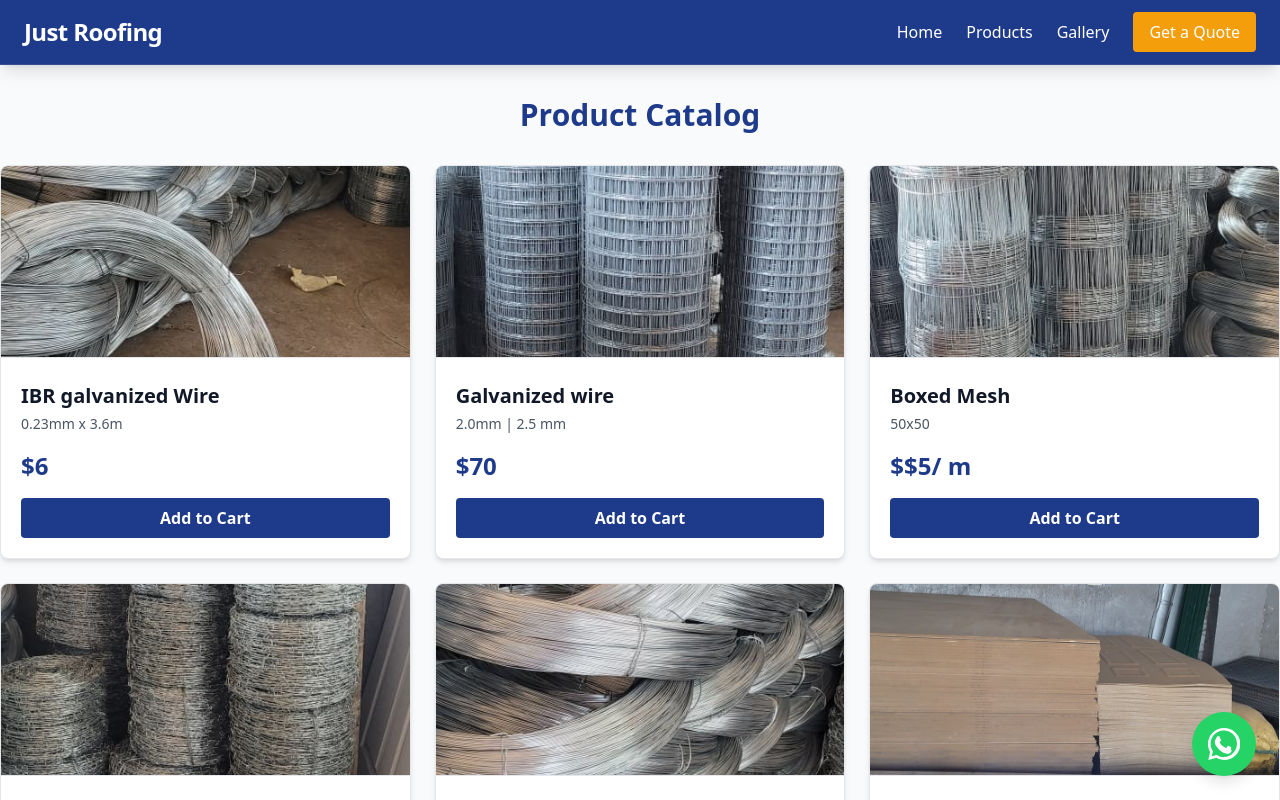
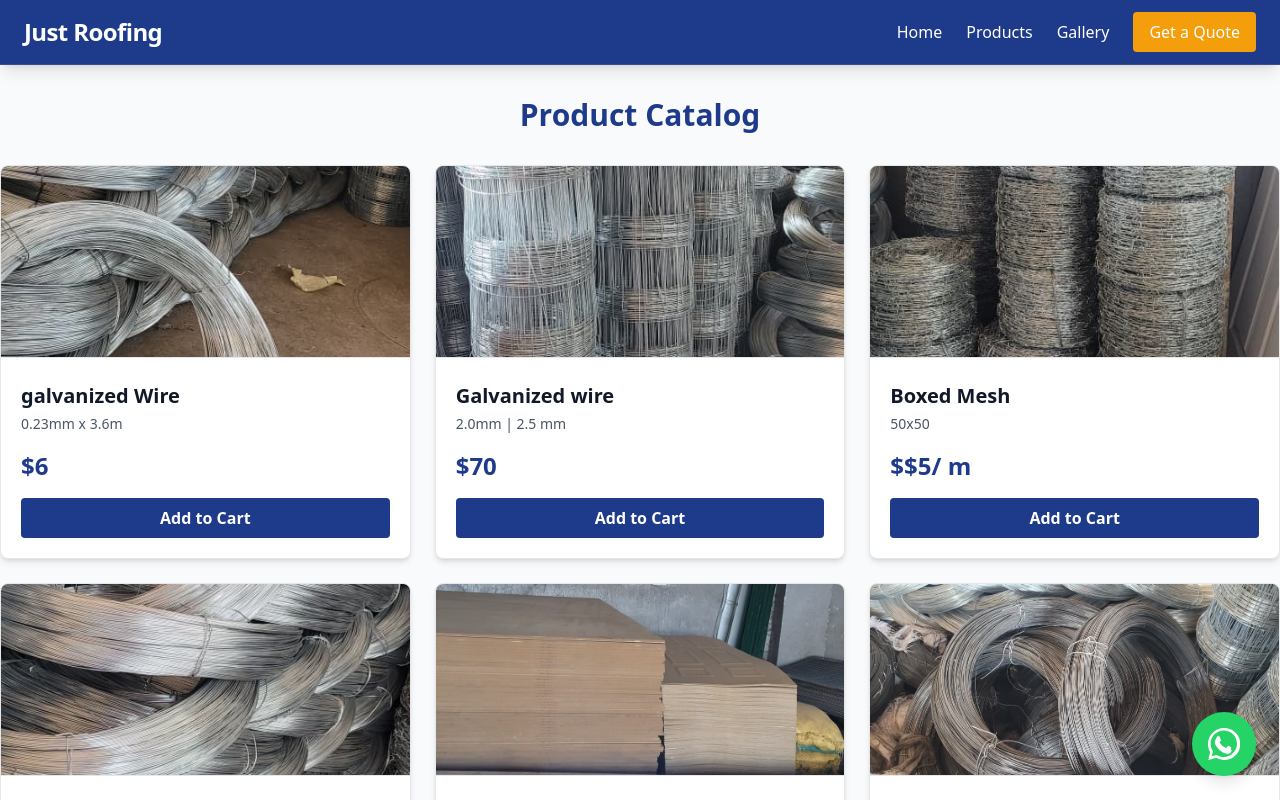
Before and after one commit to TadaisheChibondo/Just_Roofing, a React (Vite) app in the folder frontend/: page /catalog in a window 1280 px wide. Shown: the top 800 px of the page. Built offline with nearby package versions, Linux system fonts and the light colour scheme.

Commit message:
added projects and changed prices on catalog update

```diff
--- a/frontend/src/data.js
+++ b/frontend/src/data.js
@@ -1,7 +1,7 @@
 export const catalogData = [
   {
     id: 2,
-    name: "IBR galvanized Wire",
+    name: "galvanized Wire",
     specification: "0.23mm x 3.6m",
     price: "6",
     image: "/images/2.jpeg",
@@ -11,34 +11,34 @@ export const catalogData = [
     name: "Galvanized wire ",
     specification: "2.0mm | 2.5 mm",
     price: "70",
-    image: "/images/3.jpeg",
+    image: "/images/4.jpeg",
   },
   {
     id: 4,
     name: "Boxed Mesh",
     specification: "50x50 ",
     price: "$5/ m",
-    image: "/images/4.jpeg",
+    image: "/images/5.jpeg",
   },
   {
     id: 5,
     name: "Game Fence",
     specification: "1.5mx100m",
     price: "$85.00",
-    image: "/images/5.jpeg",
+    image: "/images/6.jpeg",
   },
   {
     id: 6,
     name: "Barbed Wire",
     specification: "800m x 50kg",
     price: "70.00",
-    image: "/images/6.jpeg",
+    image: "/images/7.jpeg",
   },
   {
     id: 6,
     name: "Superwood ",
     price: "45.00",
-    image: "/images/7.jpeg",
+    image: "/images/8.jpeg",
   },
   {
     id: 7,
```
